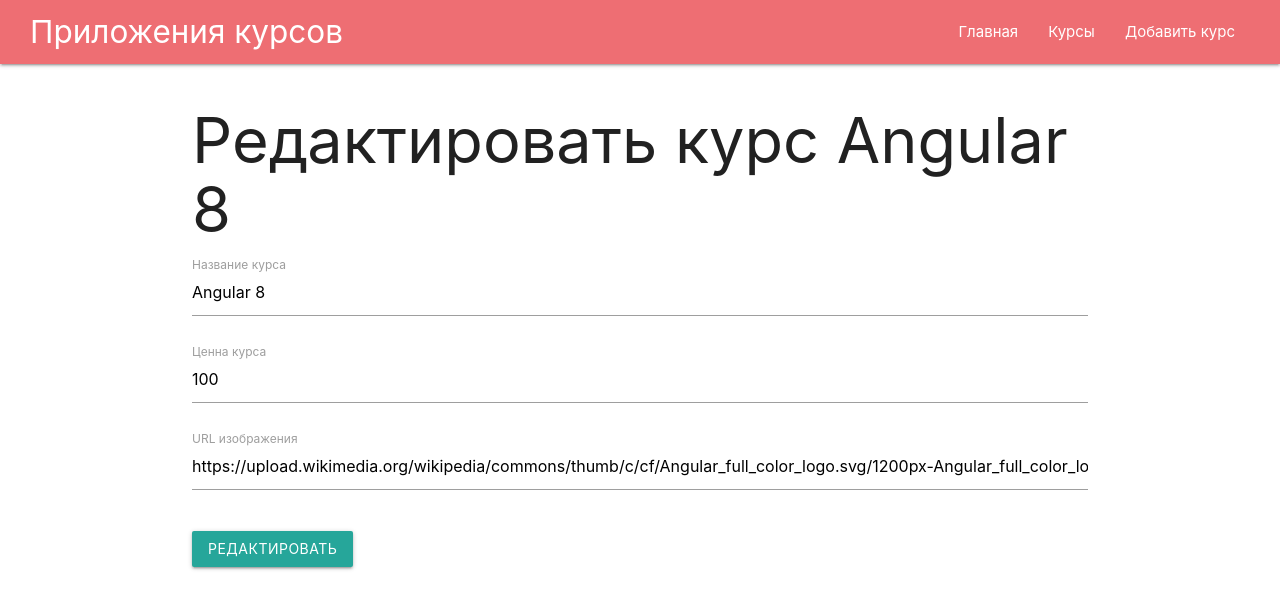
After one commit to otostogan/nodeJS, a Node server app: a page that uses express/views/course-edit.hbs in a window 1280 px wide. The commit adds this page. Shown: the top 609 px of the page. Run offline with Node 20, Linux system fonts and the light colour scheme; some libraries are stand-ins or nearby versions.

Commit message:
Редактирование курса

```diff
--- a/express/data/courses.json
+++ b/express/data/courses.json
@@ -1 +1 @@
-[{"title":"Angular 8","price":"100","img":"https://upload.wikimedia.org/wikipedia/commons/thumb/c/cf/Angular_full_color_logo.svg/1200px-Angular_full_color_logo.svg.png","id":"c3b1b4c2-1121-406a-bfd5-d238b6a137b5"},{"title":"React ","price":"80","img":"https://bestprogrammer.ru/wp-content/uploads/2020/04/React-Native.jpg","id":"6bb42c60-8d08-4a21-bf86-3e20a3741a2e"},{"title":"Vue.Js","price":"110","img":"https://upload.wikimedia.org/wikipedia/commons/thumb/9/95/Vue.js_Logo_2.svg/1200px-Vue.js_Logo_2.svg.png","id":"a498cc1a-cca7-4c24-8699-883f53a69ee5"}]
+[{"title":"Angular 8","price":"100","img":"https://upload.wikimedia.org/wikipedia/commons/thumb/c/cf/Angular_full_color_logo.svg/1200px-Angular_full_color_logo.svg.png","id":"c3b1b4c2-1121-406a-bfd5-d238b6a137b5"},{"title":"React ","price":"100","img":"https://bestprogrammer.ru/wp-content/uploads/2020/04/React-Native.jpg","id":"6bb42c60-8d08-4a21-bf86-3e20a3741a2e"},{"title":"Vue JS","price":"150","img":"https://upload.wikimedia.org/wikipedia/commons/thumb/9/95/Vue.js_Logo_2.svg/1200px-Vue.js_Logo_2.svg.png","id":"a498cc1a-cca7-4c24-8699-883f53a69ee5"}]
--- a/express/models/course.js
+++ b/express/models/course.js
@@ -22,13 +22,13 @@ class Course {
 
 
     async save(){
-        const courser = await Course.getAll();
-        courser.push(this.toJSON());
+        const courses = await Course.getAll();
+        courses.push(this.toJSON());
 
         return new Promise((resolve, reject) => {
             fs.writeFile(
                 path.join(__dirname, '..', 'data', 'courses.json'),
-                JSON.stringify(courser),
+                JSON.stringify(courses),
                 (err)=> {
                     if(err){
                         reject(err);
@@ -38,6 +38,30 @@ class Course {
                 }
             )
         })
+    }
+
+    static async update(course){
+        const courses = await Course.getAll();
+
+        const idx = courses.findIndex(c => c.id === course.id);
+
+        courses[idx] = course;
+
+
+        return new Promise((resolve, reject) => {
+            fs.writeFile(
+                path.join(__dirname, '..', 'data', 'courses.json'),
+                JSON.stringify(courses),
+                (err)=> {
+                    if(err){
+                        reject(err);
+                    }else{
+                        resolve();
+                    }
+                }
+            )
+        })
+
     }
 
     static async getById(id){
--- a/express/routes/courses.js
+++ b/express/routes/courses.js
@@ -14,6 +14,26 @@ router.get('/', async (req, res) => {
     })
 })
 
+router.post('/edit', async (req, res) => {
+    await Course.update(req.body);
+    res.redirect('/courses');
+})
+
+router.get('/:id/edit', async (req, res) => {
+
+    const course = await Course.getById(req.params.id);
+
+    if(!req.query.allow){
+        res.redirect('/');
+        return;
+    }
+
+    res.render('course-edit', {
+        title: `Редактирование курса ${course.title}`,
+        course
+    })
+})
+
 router.get('/:id', async (req, res) => {
 
     const course = await Course.getById(req.params.id);
--- /dev/null
+++ b/express/views/course-edit.hbs
@@ -0,0 +1,26 @@
+<h1>Редактировать курс {{course.title}}</h1>
+
+<form action="/courses/edit" method="POST">
+    <div class="input-field">
+        <input value="{{course.title}}"name="title" placeholder="Название курса" id="title" type="text" class="validate" required>
+        <label for="title">Название курса</label>
+        <span class="helper-text" data-error="Введите название курса"></span>
+    </div>
+
+    <div class="input-field">
+        <input value="{{course.price}}"name="price" placeholder="Ценна курса" id="price" type="number" class="validate" required min="1">
+        <label for="price">Ценна курса</label>
+        <span class="helper-text" data-error="Введите цену"></span>
+    </div>
+
+    <div class="input-field">
+        <input value="{{course.img}}"name="img" placeholder="URL изображения" id="img" type="text" class="validate" required>
+        <label for="img">URL изображения</label>
+        <span class="helper-text" data-error="Введите url изображения"></span>
+    </div>
+    <input type="hidden" name="id" value="{{course.id}}">
+
+    <button class="btn btn-primary">
+        Редактировать
+    </button>
+</form>
--- a/express/views/courses.hbs
+++ b/express/views/courses.hbs
@@ -13,6 +13,7 @@
                     </div>
                     <div class="card-action">
                         <a href="/courses/{{id}}" target="_blank">Открыть курс</a>
+                        <a href="/courses/{{id}}/edit?allow=true">Редактировать курс</a>
                     </div>
                 </div>
             </div>
```
